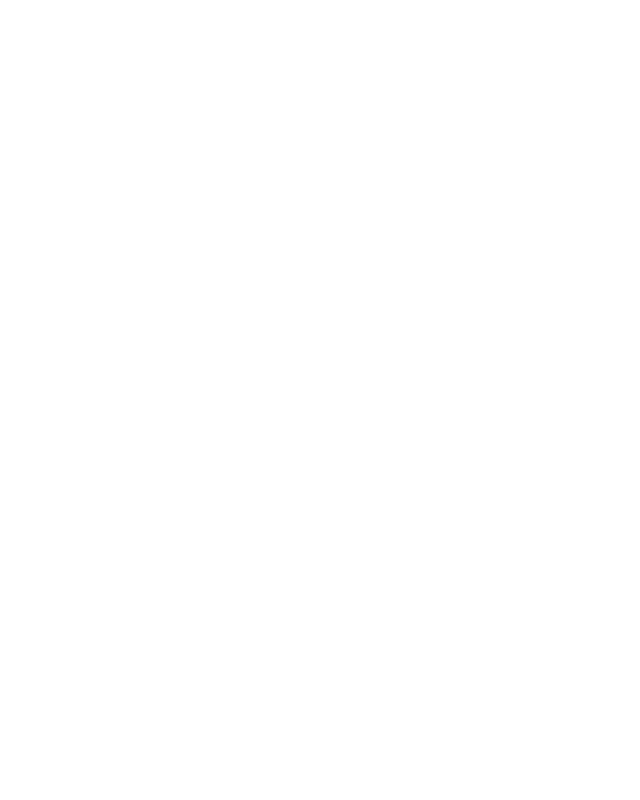
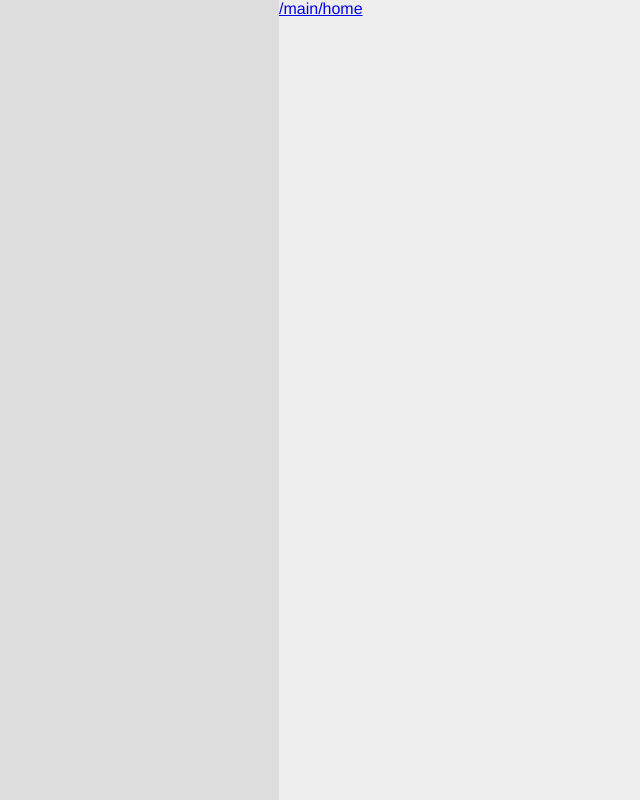
Before and after one commit to 5wer/client, a Vue app: page /editor in a window 1280 px wide. Shown: the whole page, without its empty margins (201-841 px from the left). Built offline with nearby package versions, Linux system fonts and the light colour scheme.

Commit message:
调整文本编辑功能的路由,不再使用通用容器

```diff
--- a/src/components/Layout/Header/Right.vue
+++ b/src/components/Layout/Header/Right.vue
@@ -29,7 +29,7 @@
   }
   private editor() {
       console.log('00000')
-      router.push('/main/editor')
+      router.push('/editor')
   }
   @Watch('$store.state.user.user')
   private storeChange(val: any, old: any) {
--- a/src/router.ts
+++ b/src/router.ts
@@ -37,12 +37,13 @@
             },
           ],
         },
-        {
-          path: 'editor',
-          name: 'editor',
-          component: () => import('./views/Editor/Index.vue'),
-        },
       ],
+    },
+
+    {
+      path: '/editor',
+      name: 'editor',
+      component: () => import('./views/Editor/Index.vue'),
     },
   ],
 });
--- a/src/views/Editor/Index.vue
+++ b/src/views/Editor/Index.vue
@@ -1,11 +1,42 @@
 <template>
-    <div class="about">
-        <h1>editor</h1>
-        <router-link to="/main">/main/home</router-link>
+    <el-container class="editorWrap">
+        <el-aside width="480px" class="editorAside">
+            <el-row>
+                <el-col :span="12">
+                    <div class="editorList">
 
-    </div>
+                    </div>
+                </el-col>
+                <el-col :span="12">
+                    <div class="editorList"></div>
+                </el-col>
+            </el-row>
+        </el-aside>
+        <el-main class="editor">
+            <router-link to="/main">/main/home</router-link>
+        </el-main>
+    </el-container>
 </template>
 
 <script lang="ts">
+import { Vue, Component } from 'vue-property-decorator';
 
+@Component
+export default class Editor extends Vue {
+    private notebooks = [];
+    private articles = [];
+}
 </script>
+
+<style lang="less" scoped>
+.editorWrap {
+  height: 100%;
+  .editor {
+      padding: 0;
+      background-color: #eee
+  }
+}
+.editorAside {
+  background-color: #ddd;
+}
+</style>
```
